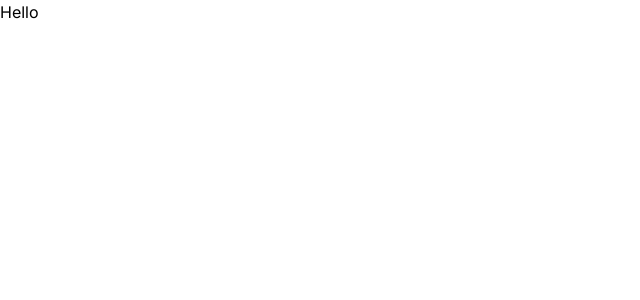
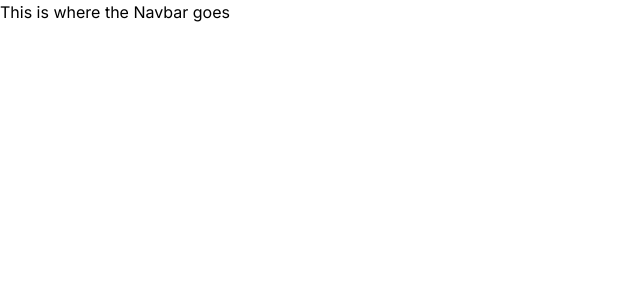
Before and after one commit to lsapundzic/sotla.si, a Next.js app: page / in a window 1280 px wide. Shown: the top 300 px of the page, without its empty margins (0-640 px from the left). Built offline with nearby package versions, Linux system fonts and the light colour scheme.

Commit message:
testing if proj setup works

```diff
--- a/app/page.tsx
+++ b/app/page.tsx
@@ -1,7 +1,9 @@
+import Navbar from "@/components/Navbar";
+
 export default function Home() {
     return (
         <div>
-            <h1>Hello</h1>
+            <Navbar />
         </div>
     )
 }
--- a/components/Navbar.tsx
+++ b/components/Navbar.tsx
@@ -2,10 +2,6 @@ export default function Navbar() {
     return (
         <div>
             <p>This is where the Navbar goes</p>
-            <div>
-                <div>Hello</div>
-                <p>Hi</p>
-            </div>
         </div>
     )
 }
```
